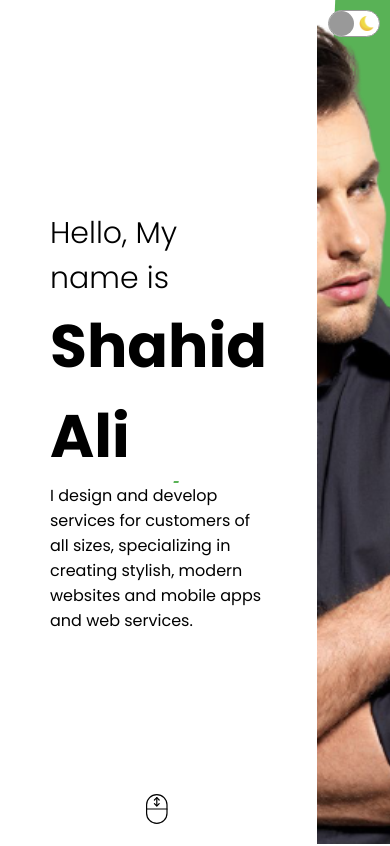
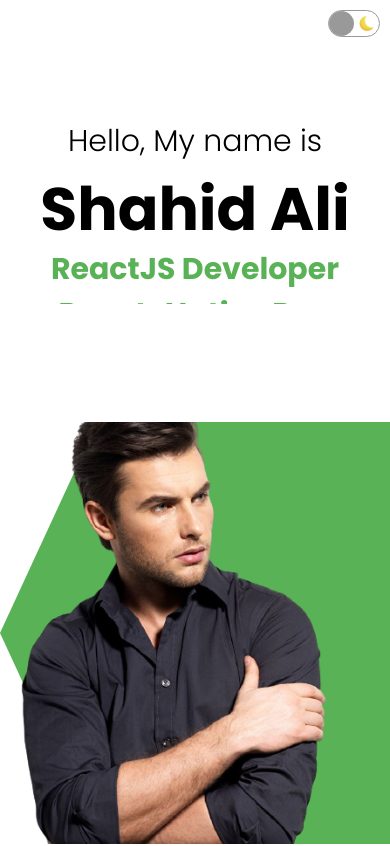
Before and after one commit to syedshahidashiqali/my_portfolio, a React (Create React App) app: page / in a window 390 px wide. Shown: the top 846 px of the page. Built offline with nearby package versions, Linux system fonts and the light colour scheme.

Commit message:
complete intro section responsive

```diff
--- a/src/components/Intro/Intro.css
+++ b/src/components/Intro/Intro.css
@@ -88,3 +88,24 @@
   width: 30px;
   height: 30px;
 }
+
+@media screen and (max-width:480px) {
+  .intro {
+    flex-direction: column;
+  }
+  .introLeftWrapper {
+    padding: 10px;
+    height: 100%;
+    align-items: center;
+    justify-content: center;
+    text-align: center;
+  }
+  .introDetail {
+    display: none;
+  }
+  .introLeftItemWrapper {
+    display: flex;
+    flex-direction: column;
+    align-items: center;
+  }
+}
--- a/src/components/Intro/Intro.jsx
+++ b/src/components/Intro/Intro.jsx
@@ -10,10 +10,13 @@ function Intro() {
           <h1 className="introLeftName">Shahid Ali</h1>
           <div className="introLeftTitles">
             <div className="introLeftItemWrapper">
-            <div className="introLeftItem">Web and Mobile App Developer</div>
+            <div className="introLeftItem">Web App Developer</div>
+            <div className="introLeftItem">Mobile App Developer</div>
             <div className="introLeftItem">UI / UX Developer</div>
-            <div className="introLeftItem">ReactJS / React-Native Developer</div>
-            <div className="introLeftItem">NodeJS / ExpressJS Developer</div>
+            <div className="introLeftItem">ReactJS Developer</div>
+            <div className="introLeftItem">React-Native Dev</div>
+            <div className="introLeftItem">NodeJS Developer</div>
+            <div className="introLeftItem">ExpressJS Developer</div>
             <div className="introLeftItem">MERN stack Developer</div>
             <div className="introLeftItem">Frontend Developer</div>
             <div className="introLeftItem">Backend Developer</div>
```
